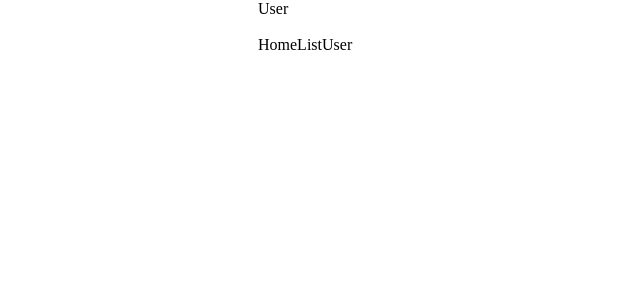
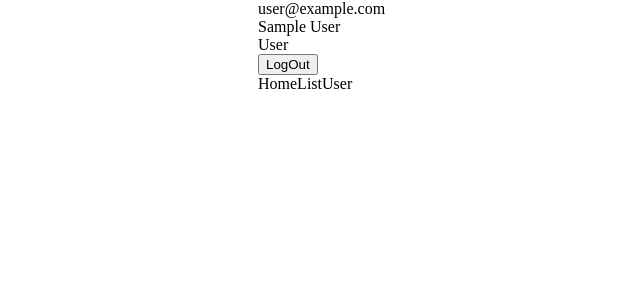
Before and after one commit to syp95/Plant-Alarm, a Next.js app: page /user in a window 1280 px wide. Shown: the top 300 px of the page, without its empty margins (122-762 px from the left). Built offline with nearby package versions, Linux system fonts and the light colour scheme; no server answers; sample sign-in values are in the browser's storage.

Commit message:
get user data when page refresh

```diff
--- a/pages/_app.tsx
+++ b/pages/_app.tsx
@@ -15,6 +15,7 @@ function MyApp({ Component, pageProps }: AppProps) {
             router.push('/login');
         }
     }, []);
+
     return (
         <>
             <RecoilRoot>
--- a/pages/api/atoms.ts
+++ b/pages/api/atoms.ts
@@ -1,8 +1,14 @@
 import { atom } from 'recoil';
 
-const userObjState = atom({
+interface IUserObj {
+    uid?: string | null;
+    email?: string | null;
+    displayName?: string | null;
+}
+
+const userObjState = atom<IUserObj>({
     key: 'userObjState',
-    default: {},
+    default: { uid: '', email: '', displayName: null },
 });
 
 export { userObjState };
--- a/pages/user.tsx
+++ b/pages/user.tsx
@@ -1,9 +1,38 @@
 import type { NextPage } from 'next';
+import { useRouter } from 'next/router';
+import { useEffect } from 'react';
+import { useRecoilState } from 'recoil';
+import { fbAuth } from '../firebaseConfig';
+import { userObjState } from './api/atoms';
 
 const User: NextPage = () => {
+    const router = useRouter();
+    const onLogOutClick = () => {
+        sessionStorage.removeItem('PlantAlarmToken');
+        fbAuth.signOut();
+        router.push('/login');
+    };
+    const [userObj, setUserObj] = useRecoilState(userObjState);
+
+    useEffect(() => {
+        const user = fbAuth.currentUser;
+        setTimeout(
+            () =>
+                setUserObj({
+                    email: user?.email,
+                    uid: user?.uid,
+                    displayName: user?.displayName ? user.displayName : '',
+                }),
+            10,
+        );
+    });
+
     return (
         <>
+            <div>{userObj.email}</div>
+            <div>{userObj.displayName}</div>
             <div>User</div>
+            <button onClick={onLogOutClick}>LogOut</button>
         </>
     );
 };
```
Also changed, not shown: pages/login.tsx (+3 -8 lines).
